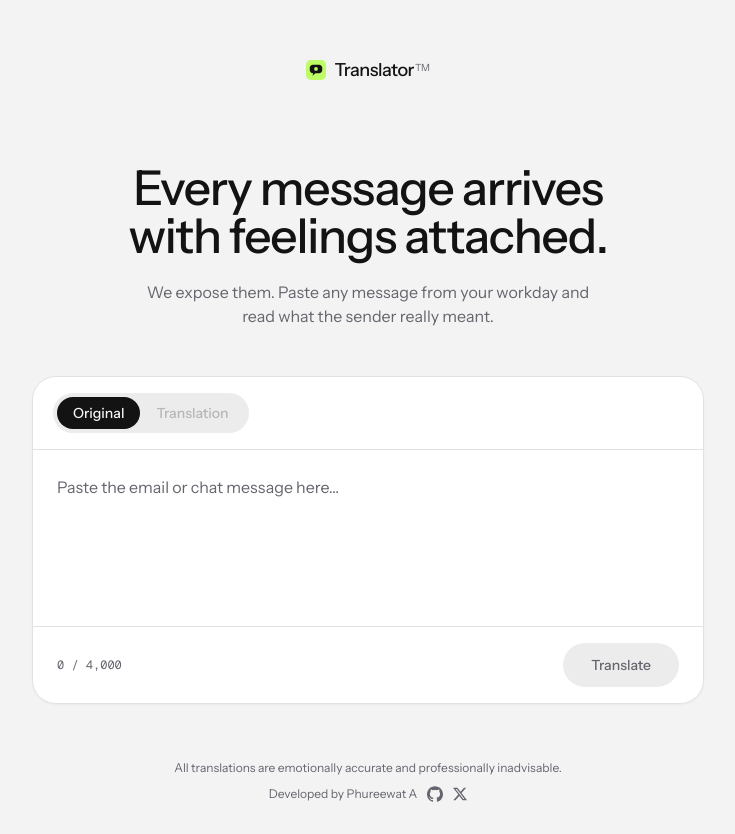
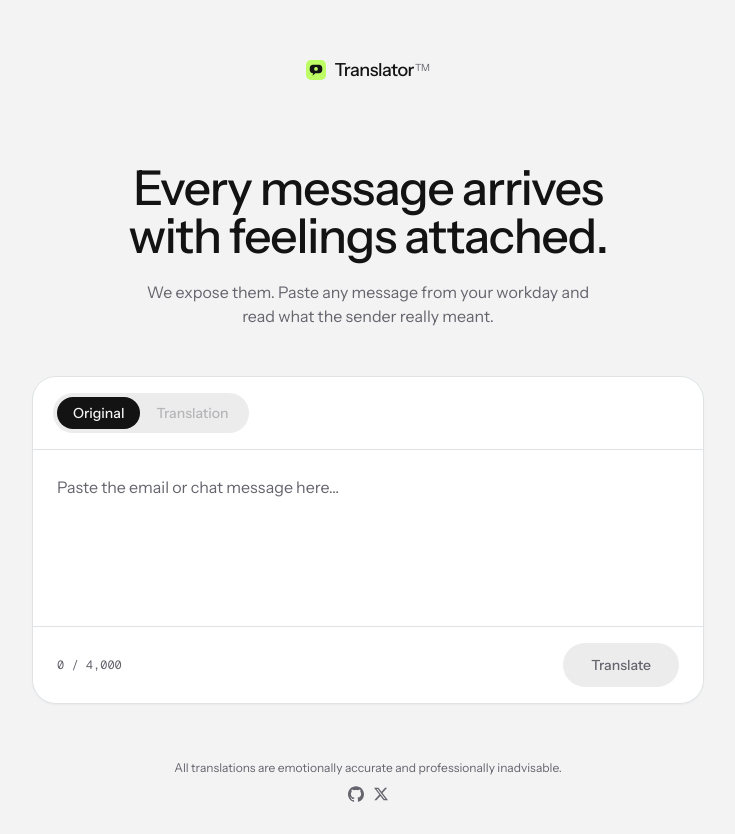
Before and after one commit to phureewat29/alternatino-translator, a Next.js app: page / in a window 1280 px wide. Shown: the whole page, without its empty margins (272-1007 px from the left). Built offline with nearby package versions, Linux system fonts and the light colour scheme; a web font is replaced by a local one.

Commit message:
chore: clean up

```diff
--- a/app/page.tsx
+++ b/app/page.tsx
@@ -251,7 +251,6 @@ export default function Home() {
           inadvisable.
         </p>
         <div className="flex items-center gap-2.5">
-          <span>Developed by Phureewat A</span>
           <a
             href="https://github.com/phureewat29"
             target="_blank"
```
